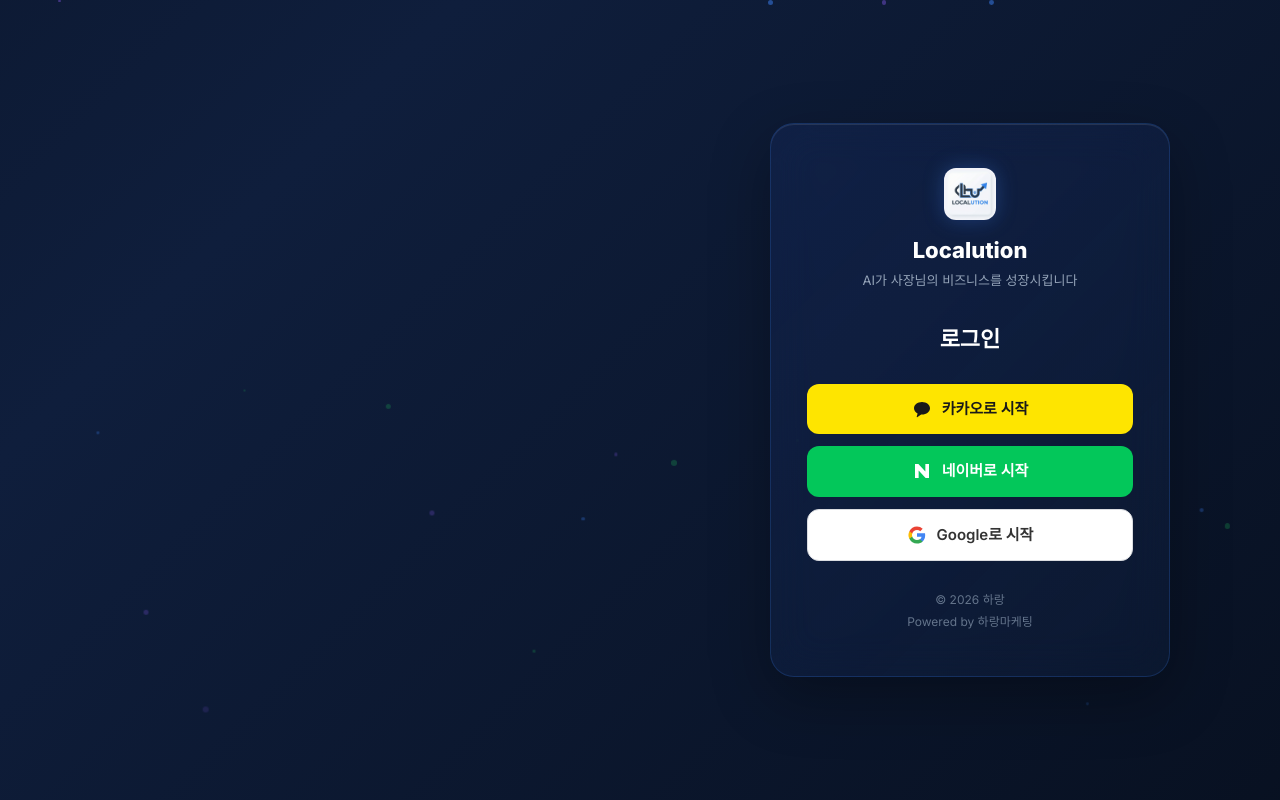
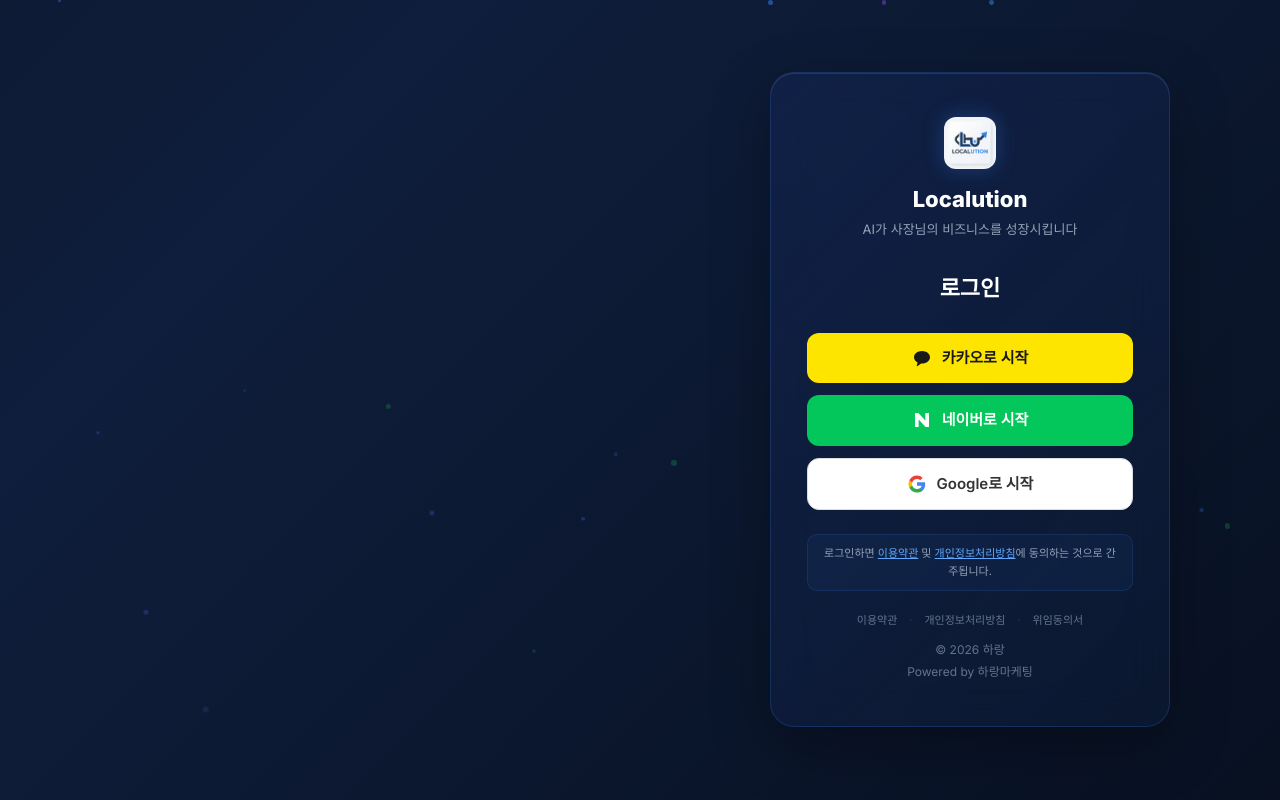
Before and after one commit to jty0221-del/localution, a Next.js app: page /login in a window 1280 px wide. Built offline with nearby package versions, Linux system fonts and the light colour scheme.

Commit message:
26차-1: /login 법무 링크 + 약관 동의 간주 안내 추가 (23차-7 v2 시행일 2026-05-01 대비)

```diff
--- a/app/login/page.tsx
+++ b/app/login/page.tsx
@@ -157,7 +157,14 @@ export default function LoginPage() {
         .sIcon { width:20px; height:20px; display:flex; align-items:center; justify-content:center; flex-shrink:0; }
 
         .errMsg { background:rgba(239,68,68,0.1); border:1px solid rgba(239,68,68,0.3); color:#fca5a5; padding:12px; border-radius:10px; font-size:13px; margin-bottom:20px; text-align:center; animation: fadeInUp 0.4s ease; }
-        .footer { margin-top:28px; text-align:center; font-size:12px; color:#64748b; line-height:1.8; }
+        .consentMsg { margin-top:16px; padding:10px 12px; background:rgba(59,130,246,0.06); border:1px solid rgba(59,130,246,0.15); border-radius:10px; font-size:11px; color:#94a3b8; line-height:1.6; text-align:center; }
+        .consentMsg a { color:#60a5fa; text-decoration:underline; }
+        .consentMsg a:hover { color:#93c5fd; }
+        .footer { margin-top:20px; text-align:center; font-size:12px; color:#64748b; line-height:1.8; }
+        .footerLinks { display:flex; justify-content:center; gap:12px; margin-bottom:8px; font-size:11px; }
+        .footerLinks a { color:#64748b; text-decoration:none; }
+        .footerLinks a:hover { color:#94a3b8; text-decoration:underline; }
+        .footerDivider { color:#334155; }
 
         @media (max-width: 1100px) {
           .mainWrap { flex-direction:column; height:auto; }
@@ -329,7 +336,22 @@ export default function LoginPage() {
               </a>
             </div>
 
+            <div className='consentMsg'>
+              {isSignup ? '가입하면 ' : '로그인하면 '}
+              <a href='/terms' target='_blank' rel='noopener'>이용약관</a>
+              {' 및 '}
+              <a href='/privacy' target='_blank' rel='noopener'>개인정보처리방침</a>
+              에 동의하는 것으로 간주됩니다.
+            </div>
+
             <div className='footer'>
+              <div className='footerLinks'>
+                <a href='/terms' target='_blank' rel='noopener'>이용약관</a>
+                <span className='footerDivider'>·</span>
+                <a href='/privacy' target='_blank' rel='noopener'>개인정보처리방침</a>
+                <span className='footerDivider'>·</span>
+                <a href='/legal/platform-consent' target='_blank' rel='noopener'>위임동의서</a>
+              </div>
               &copy; 2026 하랑<br/>
               Powered by 하랑마케팅
             </div>
```
